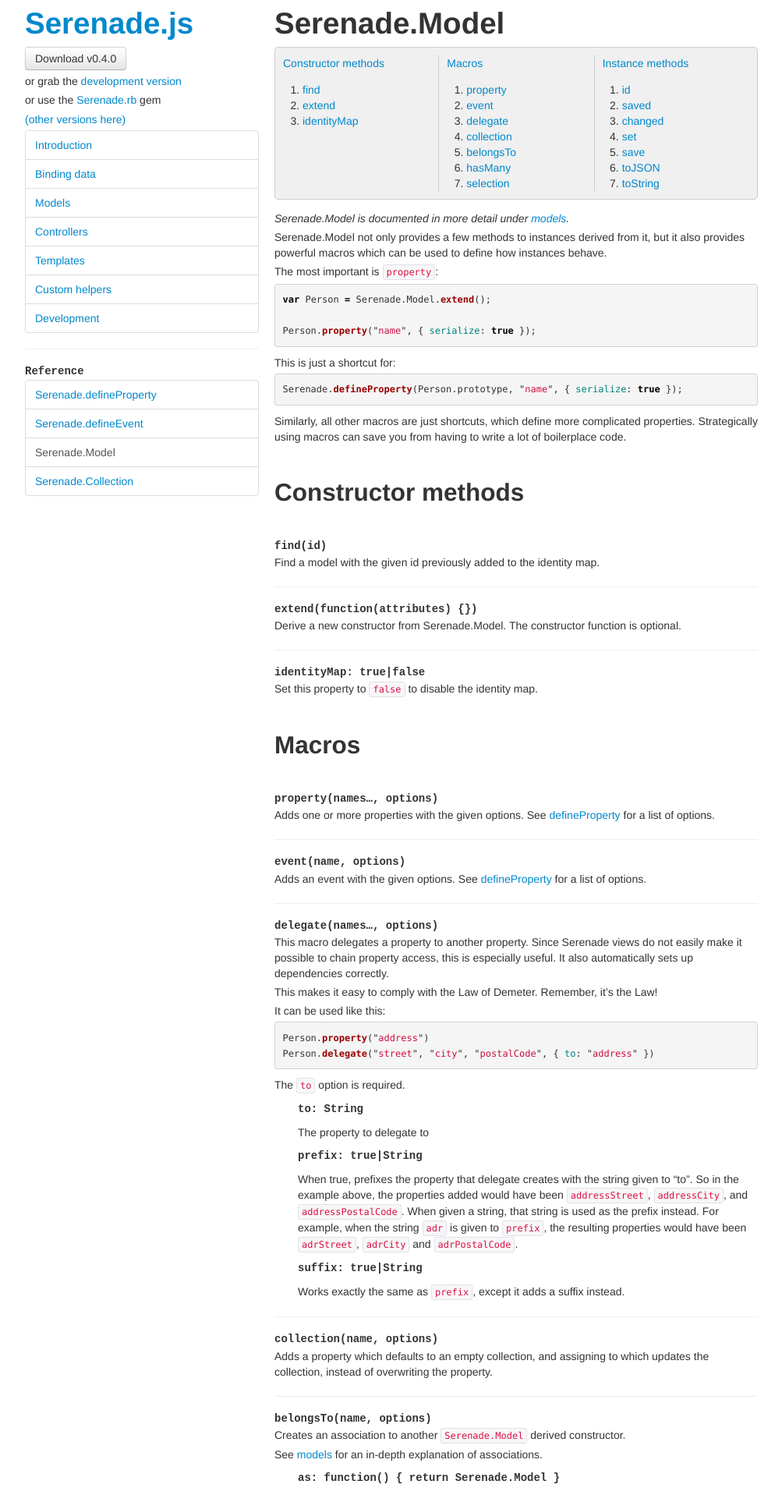
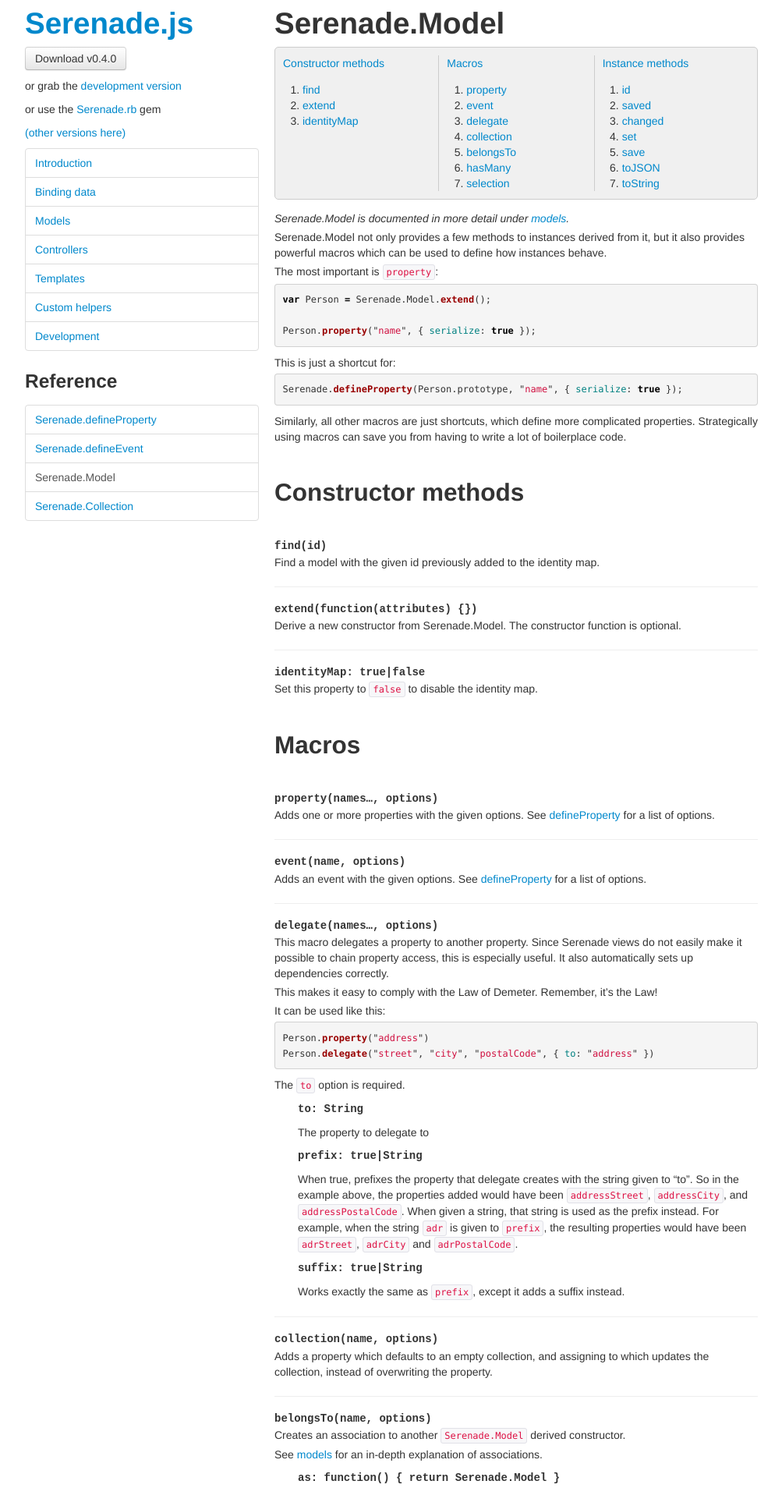
Before and after one commit to varvet/serenade.js, a Jekyll site: the page built from reference/model.md, in a window 1280 px wide. Shown: the top 1917 px of the page at 78% size, without its empty margins (138-1141 px from the left). Built offline with Jekyll 4.4.1, drawn with Linux system fonts in a browser that asks for light colours; nearby versions of some CDN libraries; Markdown is read by kramdown in place of the engine named in the settings.

Commit message:
Scope css to content

```diff
--- a/css/app.css
+++ b/css/app.css
@@ -131,16 +131,16 @@ ol.index ol.items {
   margin-top: 1em;
 }
 
-.reference h2 {
+.reference #content h2 {
   margin: 1.3em 0 0.3em;
   padding: 0;
 }
 
-.reference h2 + h3{
+.reference #content h2 + h3{
   border-top: none
 }
 
-.reference h3 {
+.reference #content h3 {
   border-top: 1px solid #eee;
   font-family: monospace;
   font-size: 14px;
@@ -149,17 +149,17 @@ ol.index ol.items {
   line-height: 1em;
 }
 
-.reference h4 {
+.reference #content h4 {
   font-size: 14px;
   font-family: monospace;
   margin-left: 30px;
 }
 
-.reference h4 + p {
+.reference #content h4 + p {
   margin-left: 30px;
 }
 
-.reference p {
+.reference #content p {
   font-size: 14px;
   margin: 0.3em 0;
 }
```
